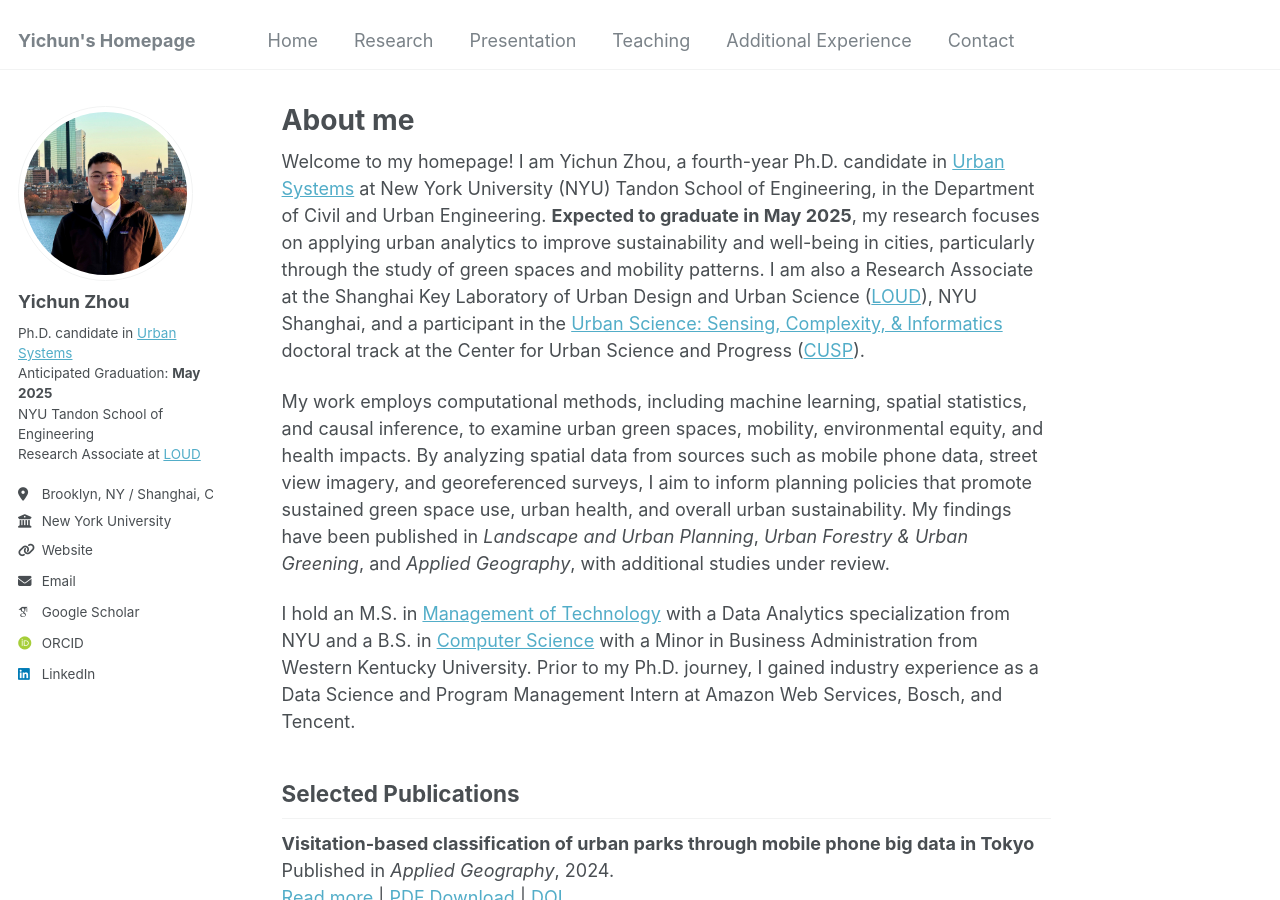
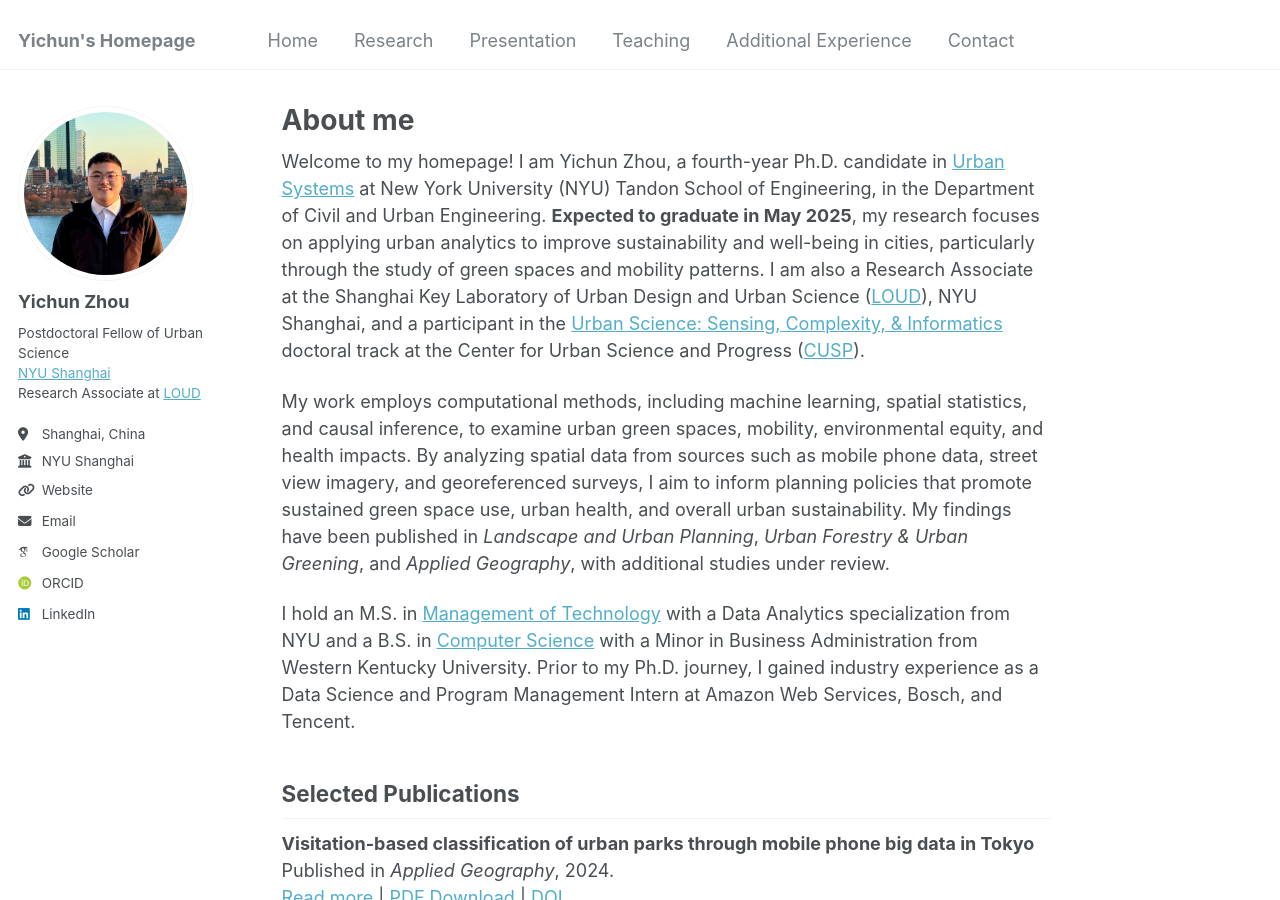
Before and after one commit to yichunzhou12/yichunzhou12.github.io, a Jekyll site: the page built from _pages/about.md, in a window 1280 px wide and 900 px high. Built offline with Jekyll 4.4.1, drawn with Linux system fonts in a browser that asks for light colours; some web fonts are replaced.

Commit message:
Update 202602
Updated CV

```diff
--- a/_config.yml
+++ b/_config.yml
@@ -24,10 +24,10 @@ author:
   avatar           : "yichun_boston_pic_square.jpg"
   name             : "Yichun Zhou"
   pronouns         : # example: "she/her"
-  bio              : "Ph.D. candidate in <a href='https://engineering.nyu.edu/academics/programs/urban-systems-phd'>Urban Systems</a>
-  <br>Anticipated Graduation: <strong>May 2025</strong><br>NYU Tandon School of Engineering<br>Research Associate at <a href='https://urban.shanghai.nyu.edu/'>LOUD</a>"
-  location         : "Brooklyn, NY / Shanghai, China"
-  employer         : "New York University"
+  bio              : "Postdoctoral Fellow of Urban Science
+  <br><a href='https://shanghai.nyu.edu/'>NYU Shanghai</a><br>Research Associate at <a href='https://urban.shanghai.nyu.edu/'>LOUD</a>"
+  location         : "Shanghai, China"
+  employer         : "NYU Shanghai"
   uri              : "https://www.yichunzhou.com/"
   email            : "yichun.zhou@nyu.edu"
 
```
Also changed, not shown: 1 other file.
